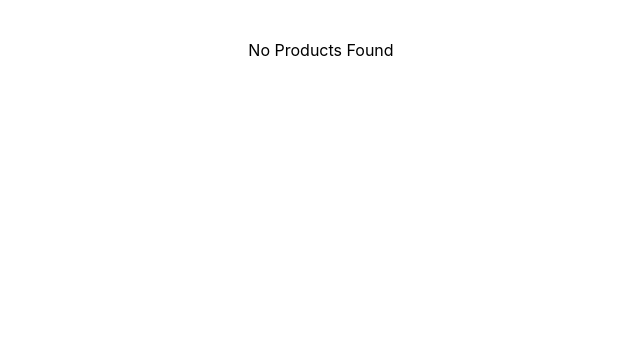
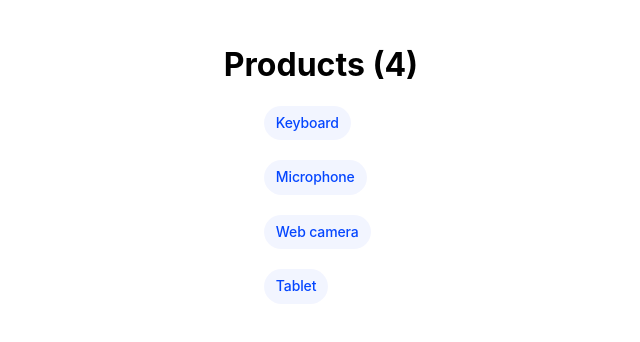
Before and after one commit to ahamadey27/angular-exercises, an Angular app in the folder my-app/: page / in a window 1280 px wide. Shown: the top 342 px of the page, without its empty margins (319-959 px from the left). Built offline with nearby package versions, Linux system fonts and the light colour scheme.

Commit message:
feat: Add product listing to display items when products are available

```diff
--- a/my-app/src/app/product-list/product-list.html
+++ b/my-app/src/app/product-list/product-list.html
@@ -9,3 +9,9 @@
 } @else {
     <p>No Products Found</p>
 }
+
+<ul class="pill-group">
+    @for (product of products; track product.id) {
+        <li class="pill">{{product.title}}</li>
+    }
+</ul>
--- a/my-app/src/app/product-list/product-list.ts
+++ b/my-app/src/app/product-list/product-list.ts
@@ -9,7 +9,14 @@ import { Product } from '../product';
   templateUrl: './product-list.html',
   styleUrls: ['./product-list.css']
 })
+
+// product array will be used to store a list of Product objects
 export class ProductList {
-  products: Product[] = []; // product array will be used to store a list of Product objects
+  products: Product[] = [
+    {id: 1, title: 'Keyboard'},
+    {id: 2, title: 'Microphone'},
+    {id: 3, title: 'Web camera'},
+    {id: 4, title: 'Tablet'}
+  ];
 
 }
```
